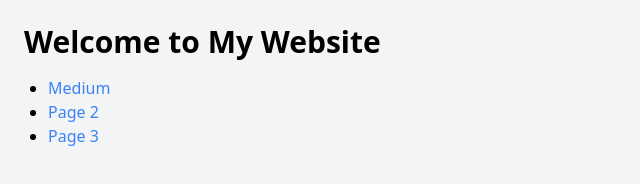
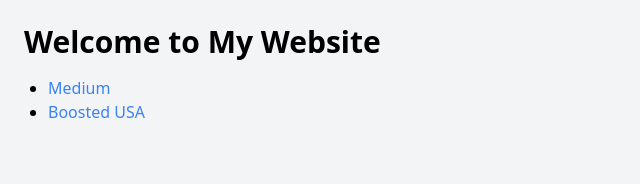
Before and after one commit to Pari172/ui-practices, a website: page src/index.html in a window 1280 px wide. Shown: the whole page, without its empty margins (0-640 px from the left). Drawn offline with Linux system fonts and the light colour scheme.

Commit message:
some changes done

```diff
--- a/src/index.html
+++ b/src/index.html
@@ -10,8 +10,8 @@
         <h1 class="text-3xl font-bold mb-4">Welcome to My Website</h1>
         <ul class="list-disc ml-6">
             <li><a href="./Medium/medium.html" class="text-blue-500 hover:underline">Medium</a></li>
-            <li><a href="page2.html" class="text-blue-500 hover:underline">Page 2</a></li>
-            <li><a href="page3.html" class="text-blue-500 hover:underline">Page 3</a></li>
+            <li><a href="./boosted_usa/boosted.html" class="text-blue-500 hover:underline">Boosted USA</a></li>
+            <!-- <li><a href="page3.html" class="text-blue-500 hover:underline">Page 3</a></li> -->
         </ul>
     </div>
 </body>
```
